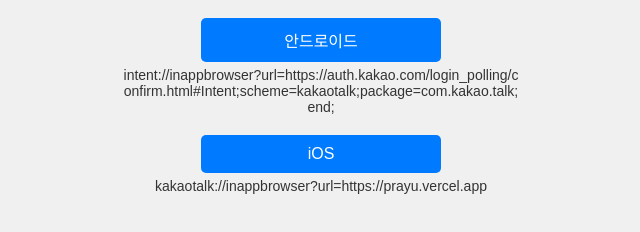
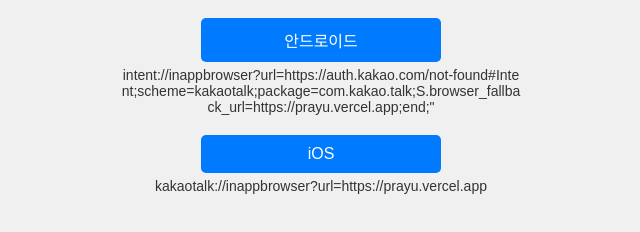
Before and after one commit to TeamVisioneer/Test-Ci, a website: page index.html in a window 1280 px wide. Shown: the part 338-570 px from the top of the page, without its empty margins (319-959 px from the left). Drawn offline with Linux system fonts and the light colour scheme.

Commit message:
chore: 인앱브라우저 테스트

```diff
--- a/index.html
+++ b/index.html
@@ -57,12 +57,12 @@
     <div class="container">
       <div class="button-component">
         <a
-          href="intent://inappbrowser?url=https://auth.kakao.com/login_polling/confirm.html#Intent;scheme=kakaotalk;package=com.kakao.talk;end;"
+          href="intent://inappbrowser?url=https://auth.kakao.com/not-found#Intent;scheme=kakaotalk;package=com.kakao.talk;S.browser_fallback_url=https://prayu.vercel.app;end;"
           class="btn"
           >안드로이드</a
         >
         <div class="link-text">
-          intent://inappbrowser?url=https://auth.kakao.com/login_polling/confirm.html#Intent;scheme=kakaotalk;package=com.kakao.talk;end;
+          intent://inappbrowser?url=https://auth.kakao.com/not-found#Intent;scheme=kakaotalk;package=com.kakao.talk;S.browser_fallback_url=https://prayu.vercel.app;end;"
         </div>
       </div>
       <!-- Add this line to show the link text below the button -->
```
